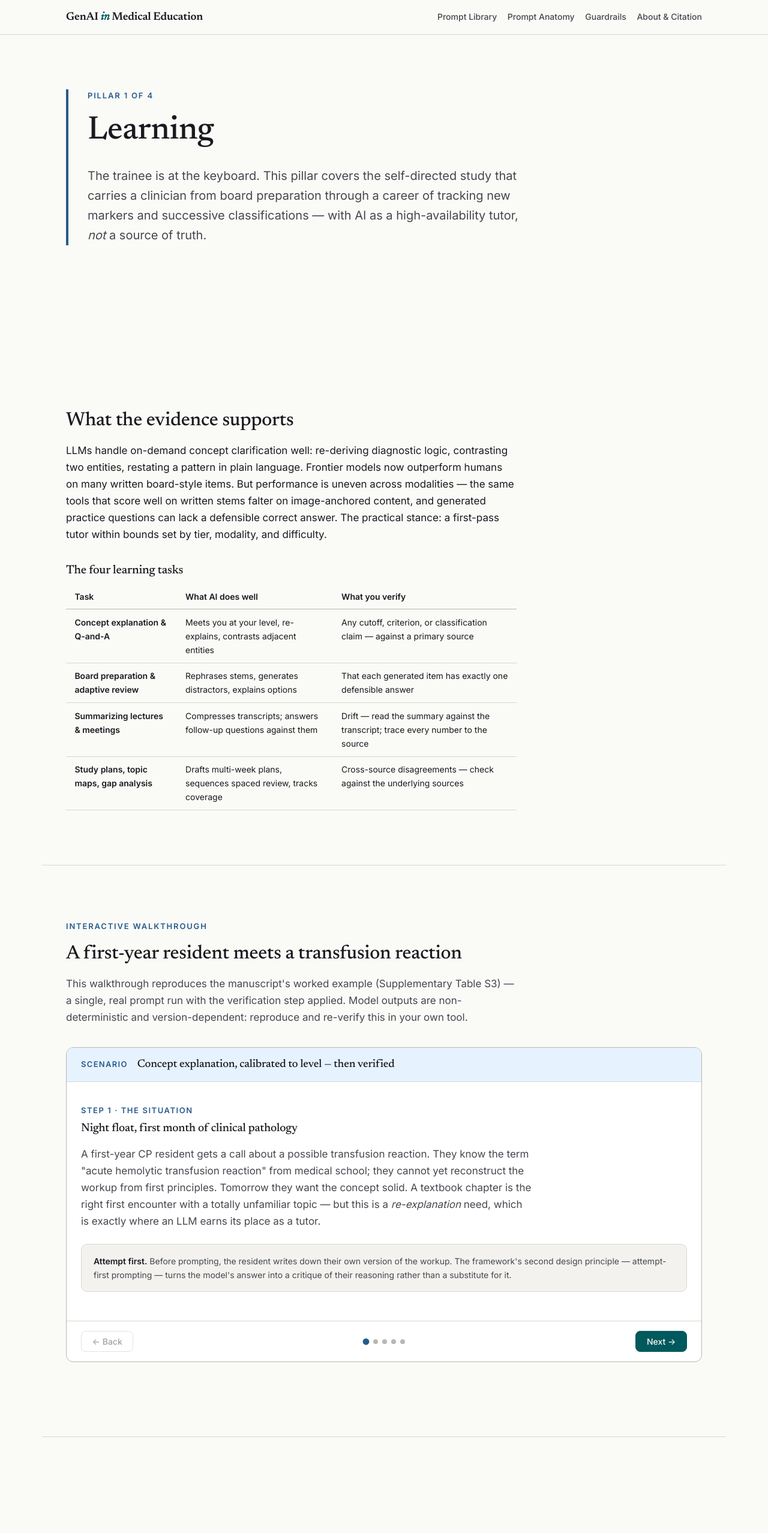
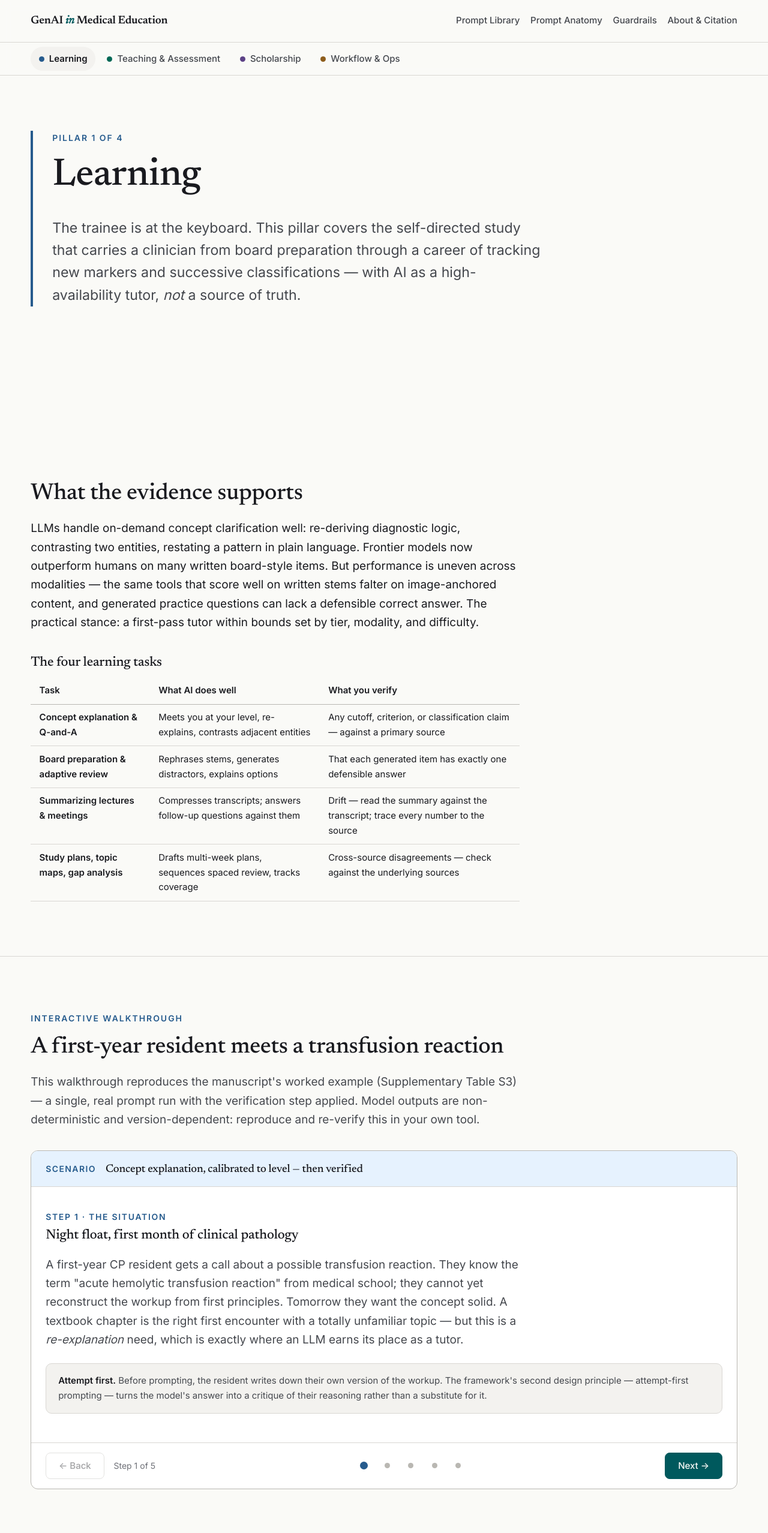
Before and after one commit to omarzbaba/GenAI-Medical-Education, a plain HTML site: page learning.html in a window 1280 px wide. Shown: the top 2556 px of the page at 60% size. Drawn offline with Linux system fonts and the light colour scheme.

Commit message:
feat: larger type scale, wider frame, pillar nav, a11y upgrades
- Type scale up (~17px -> ~19px body, larger h1/h2/lede) and frame
  widened from 71.25rem to 84rem with roomier gutters
- Persistent color-coded pillar navigation row in the header on every
  page, with aria-current marking; static header + swipeable pillar row
  on small screens so sticky chrome doesn't eat the mobile viewport
- Walkthroughs: arrow-key navigation, aria-live step announcements,
  visible step counter, larger progress-dot hit areas
- 44px-class tap targets for nav links, chips, and buttons
- Heading hierarchy fixed on index, guardrails, anatomy (no level skips)
- Verified: no horizontal overflow at 320/768/1440

```diff
--- a/assets/css/main.css
+++ b/assets/css/main.css
@@ -40,15 +40,15 @@
   --sans: "Inter", -apple-system, "Segoe UI", sans-serif;
   --mono: ui-monospace, "SF Mono", "Cascadia Code", Menlo, monospace;
 
-  --text-base: clamp(1rem, 0.95rem + 0.2vw, 1.0625rem);
-  --text-sm: 0.875rem;
-  --text-xs: 0.8125rem;
-  --text-h1: clamp(2.1rem, 1.4rem + 2.8vw, 3.4rem);
-  --text-h2: clamp(1.5rem, 1.25rem + 1vw, 2rem);
-  --text-h3: 1.25rem;
+  --text-base: clamp(1.0625rem, 1rem + 0.35vw, 1.1875rem);
+  --text-sm: 0.9375rem;
+  --text-xs: 0.875rem;
+  --text-h1: clamp(2.4rem, 1.5rem + 3.4vw, 4rem);
+  --text-h2: clamp(1.7rem, 1.35rem + 1.3vw, 2.4rem);
+  --text-h3: 1.4rem;
 
-  --measure: 70ch;
-  --wide: 71.25rem;
+  --measure: 68ch;
+  --wide: 84rem;
   --space-section: clamp(3.5rem, 2.5rem + 4vw, 7rem);
   --dur: 220ms;
   --ease: cubic-bezier(0.16, 1, 0.3, 1);
@@ -110,7 +110,7 @@ h1 { font-size: var(--text-h1); }
 h2 { font-size: var(--text-h2); }
 h3 { font-size: var(--text-h3); }
 
-.container { max-width: var(--wide); margin-inline: auto; padding-inline: clamp(1.1rem, 4vw, 2.5rem); }
+.container { max-width: var(--wide); margin-inline: auto; padding-inline: clamp(1.1rem, 4vw, 3.5rem); }
 .measure { max-width: var(--measure); }
 
 /* ------------------------------------------------------------- masthead */
@@ -133,12 +133,47 @@ h3 { font-size: var(--text-h3); }
 .site-nav { display: flex; gap: 1.1rem; flex-wrap: wrap; margin-left: auto; }
 .site-nav a {
   font-size: var(--text-sm); font-weight: 500; text-decoration: none;
-  color: var(--ink-soft); padding-block: 0.2rem;
+  color: var(--ink-soft); padding-block: 0.55rem;
+  display: inline-flex; align-items: center; min-height: 2.75rem;
   border-bottom: 2px solid transparent;
   transition: color var(--dur) var(--ease), border-color var(--dur) var(--ease);
 }
 .site-nav a:hover { color: var(--ink); }
 .site-nav a[aria-current="page"] { color: var(--ink); border-bottom-color: var(--accent); }
+
+/* pillar sub-nav — persistent second header row */
+.pillar-nav {
+  display: flex; gap: 0.35rem; flex-wrap: wrap;
+  padding-block: 0.45rem;
+  border-top: 1px solid var(--rule);
+}
+@media (max-width: 48rem) {
+  /* On small screens the full header is too tall to pin; let it scroll away
+     and keep the pillar row swipeable on one line. */
+  .site-header { position: static; }
+  .pillar-nav {
+    flex-wrap: nowrap; overflow-x: auto; -webkit-overflow-scrolling: touch;
+    scrollbar-width: none;
+  }
+  .pillar-nav::-webkit-scrollbar { display: none; }
+  .pillar-nav a { white-space: nowrap; }
+}
+.pillar-nav a {
+  display: inline-flex; align-items: center; gap: 0.5rem;
+  font-size: var(--text-sm); font-weight: 500; text-decoration: none;
+  color: var(--ink-soft); padding: 0.45rem 0.85rem; border-radius: 999px;
+  min-height: 2.5rem;
+  transition: color var(--dur), background var(--dur);
+}
+.pillar-nav a::before {
+  content: ""; width: 9px; height: 9px; border-radius: 50%;
+  background: var(--pn, var(--accent)); flex: none;
+}
+.pillar-nav a:hover { color: var(--ink); background: var(--paper-sunken); }
+.pillar-nav a[aria-current="page"] { color: var(--ink); background: var(--paper-sunken); font-weight: 600; }
+.pillar-nav a.-p1 { --pn: var(--p1); } .pillar-nav a.-p2 { --pn: var(--p2); }
+.pillar-nav a.-p3 { --pn: var(--p3); } .pillar-nav a.-p4 { --pn: var(--p4); }
+.pillar-nav .spacer { margin-left: auto; }
 
 /* ----------------------------------------------------------------- hero */
 .hero { padding-block: var(--space-section); }
@@ -148,8 +183,9 @@ h3 { font-size: var(--text-h3); }
 }
 .hero h1 { max-width: 24ch; }
 .hero .lede {
-  font-size: clamp(1.05rem, 1rem + 0.4vw, 1.25rem);
-  color: var(--ink-soft); max-width: 58ch; margin-top: 1.25rem;
+  font-size: clamp(1.15rem, 1.05rem + 0.6vw, 1.45rem);
+  line-height: 1.6;
+  color: var(--ink-soft); max-width: 56ch; margin-top: 1.4rem;
 }
 .hero .cite-line {
   margin-top: 2rem; font-size: var(--text-sm); color: var(--ink-faint);
@@ -270,7 +306,7 @@ h3 { font-size: var(--text-h3); }
   text-transform: uppercase; color: var(--wt-color, var(--accent));
   margin-bottom: 0.5rem;
 }
-.wt-step h4 { font-family: var(--serif); font-size: 1.2rem; margin: 0 0 0.75rem; }
+.wt-step h4 { font-family: var(--serif); font-size: 1.4rem; margin: 0 0 0.75rem; }
 .wt-step .narrative { color: var(--ink-soft); max-width: var(--measure); }
 .wt-output {
   border: 1px solid var(--rule); border-left: 3px solid var(--rule-strong);
@@ -299,18 +335,24 @@ h3 { font-size: var(--text-h3); }
 }
 .wt-nav .dots { display: flex; gap: 0.45rem; margin-inline: auto; }
 .wt-nav .dot {
-  width: 8px; height: 8px; border-radius: 50%;
-  background: var(--rule-strong); border: 0; padding: 0; cursor: pointer;
+  width: 2rem; height: 2rem; border-radius: 50%;
+  background: transparent; border: 0; padding: 0; cursor: pointer;
+  display: inline-flex; align-items: center; justify-content: center;
+}
+.wt-nav .dot::after {
+  content: ""; width: 9px; height: 9px; border-radius: 50%;
+  background: var(--rule-strong);
   transition: background var(--dur), transform var(--dur);
 }
-.wt-nav .dot[aria-current="step"] {
-  background: var(--wt-color, var(--accent)); transform: scale(1.35);
+.wt-nav .dot:hover::after { background: var(--ink-faint); }
+.wt-nav .dot[aria-current="step"]::after {
+  background: var(--wt-color, var(--accent)); transform: scale(1.45);
 }
 .btn {
   font: 500 var(--text-sm) var(--sans); cursor: pointer;
   border: 1px solid var(--rule-strong); border-radius: 8px;
   background: var(--paper-raised); color: var(--ink);
-  padding: 0.5rem 1.1rem;
+  padding: 0.65rem 1.3rem; min-height: 2.75rem;
   transition: border-color var(--dur), background var(--dur), color var(--dur);
 }
 .btn:hover:not(:disabled) { border-color: var(--accent); color: var(--accent-ink); }
@@ -333,13 +375,13 @@ h3 { font-size: var(--text-h3); }
   border: 1px solid var(--rule-strong); border-radius: 12px;
   background: var(--paper-raised); padding: 1.5rem; margin-block: 2rem;
 }
-.widget h3 { margin-top: 0; }
+.widget h2, .widget h3 { margin-top: 0; }
 .chip-row { display: flex; flex-wrap: wrap; gap: 0.55rem; margin-block: 1rem; }
 .chip {
   font: 500 var(--text-sm) var(--sans); cursor: pointer;
   border: 1px solid var(--rule-strong); border-radius: 999px;
   background: var(--paper); color: var(--ink-soft);
-  padding: 0.42rem 1rem;
+  padding: 0.6rem 1.15rem; min-height: 2.75rem;
   transition: all var(--dur) var(--ease);
 }
 .chip:hover { border-color: var(--accent); color: var(--accent-ink); }
@@ -407,8 +449,8 @@ h3 { font-size: var(--text-h3); }
   transition: border-color var(--dur), transform var(--dur) var(--ease);
 }
 .prompt-card:hover { border-color: var(--accent); transform: translateY(-2px); }
-.prompt-card h4 { margin: 0; font-family: var(--sans); font-size: 0.98rem; font-weight: 600; }
-.prompt-card p { margin: 0; font-size: var(--text-xs); color: var(--ink-soft); flex-grow: 1; }
+.prompt-card h4 { margin: 0; font-family: var(--sans); font-size: 1.05rem; font-weight: 600; }
+.prompt-card p { margin: 0; font-size: var(--text-sm); color: var(--ink-soft); flex-grow: 1; }
 .prompt-card .meta { display: flex; gap: 0.4rem; flex-wrap: wrap; }
 .lib-section-title {
   font-family: var(--serif); font-size: 1.3rem; margin: 2.5rem 0 1rem;
@@ -432,7 +474,7 @@ h3 { font-size: var(--text-h3); }
   border: 1px solid var(--rule); border-radius: 10px;
   background: var(--paper-raised); padding: 1.2rem 1.25rem;
 }
-.hazard h4 { margin: 0 0 0.4rem; font-family: var(--sans); font-size: 0.95rem; font-weight: 600; }
+.hazard h3, .hazard h4 { margin: 0 0 0.4rem; font-family: var(--sans); font-size: 0.95rem; font-weight: 600; }
 .hazard p { margin: 0; font-size: var(--text-xs); color: var(--ink-soft); }
 
 .principle-row { display: grid; gap: 1rem; grid-template-columns: repeat(auto-fit, minmax(16rem, 1fr)); }
@@ -441,7 +483,7 @@ h3 { font-size: var(--text-h3); }
   border-inline: 1px solid var(--rule); border-bottom: 1px solid var(--rule);
   border-radius: 0 0 10px 10px; padding: 1.2rem 1.25rem;
 }
-.principle h4 { margin: 0 0 0.4rem; font-size: 1.02rem; font-family: var(--serif); }
+.principle h3, .principle h4 { margin: 0 0 0.4rem; font-size: 1.02rem; font-family: var(--serif); }
 .principle p { margin: 0.35rem 0 0; font-size: var(--text-sm); color: var(--ink-soft); }
 .principle .rule-line { font-weight: 600; font-size: var(--text-sm); color: var(--ink); }
 
--- a/assets/js/app.js
+++ b/assets/js/app.js
@@ -4,7 +4,7 @@
 
   // Mark the current page in the site nav.
   var here = location.pathname.replace(/\/+$/, "");
-  document.querySelectorAll(".site-nav a").forEach(function (a) {
+  document.querySelectorAll(".site-nav a, .pillar-nav a").forEach(function (a) {
     var href = a.getAttribute("href");
     if (!href) return;
     var target = new URL(href, location.href).pathname.replace(/\/+$/, "");
--- a/assets/js/walkthrough.js
+++ b/assets/js/walkthrough.js
@@ -16,6 +16,18 @@
 
     var nav = document.createElement("div");
     nav.className = "wt-nav";
+
+    var live = document.createElement("span");
+    live.className = "wt-live";
+    live.setAttribute("aria-live", "polite");
+    live.style.cssText =
+      "position:absolute;width:1px;height:1px;overflow:hidden;clip:rect(0 0 0 0)";
+
+    var counter = document.createElement("span");
+    counter.className = "wt-counter";
+    counter.setAttribute("aria-hidden", "true");
+    counter.style.cssText =
+      "font-size:0.875rem;color:var(--ink-faint);min-width:4.5rem";
 
     var back = document.createElement("button");
     back.type = "button";
@@ -52,6 +64,10 @@
       next.textContent = current === steps.length - 1
         ? "Start over"
         : "Next →";
+      counter.textContent = "Step " + (current + 1) + " of " + steps.length;
+      var h = steps[current].querySelector("h4");
+      live.textContent = "Step " + (current + 1) + " of " + steps.length +
+        (h ? ": " + h.textContent : "");
     }
 
     back.addEventListener("click", function () { go(current - 1); });
@@ -60,9 +76,18 @@
     });
 
     nav.appendChild(back);
+    nav.appendChild(counter);
     nav.appendChild(dots);
     nav.appendChild(next);
+    nav.appendChild(live);
     wt.appendChild(nav);
+
+    // Arrow-key navigation while focus is inside the walkthrough.
+    wt.addEventListener("keydown", function (e) {
+      if (e.key === "ArrowRight") { go(current + 1); e.preventDefault(); }
+      if (e.key === "ArrowLeft") { go(current - 1); e.preventDefault(); }
+    });
+
     go(0);
   });
 })();
--- a/learning.html
+++ b/learning.html
@@ -28,6 +28,12 @@
       <a href="about.html">About &amp; Citation</a>
     </nav>
   </div>
+  <nav class="pillar-nav container" aria-label="Framework pillars">
+    <a href="learning.html" class="-p1">Learning</a>
+    <a href="teaching.html" class="-p2">Teaching &amp; Assessment</a>
+    <a href="scholarship.html" class="-p3">Scholarship</a>
+    <a href="operations.html" class="-p4">Workflow &amp; Ops</a>
+  </nav>
 </header>
 
 <main id="main">
```
Also changed, not shown: about.html (+6 -0 lines), anatomy.html (+7 -1 lines), guardrails.html (+17 -11 lines), index.html (+9 -3 lines), library.html (+6 -0 lines), operations.html (+6 -0 lines), scholarship.html (+6 -0 lines), teaching.html (+6 -0 lines).
